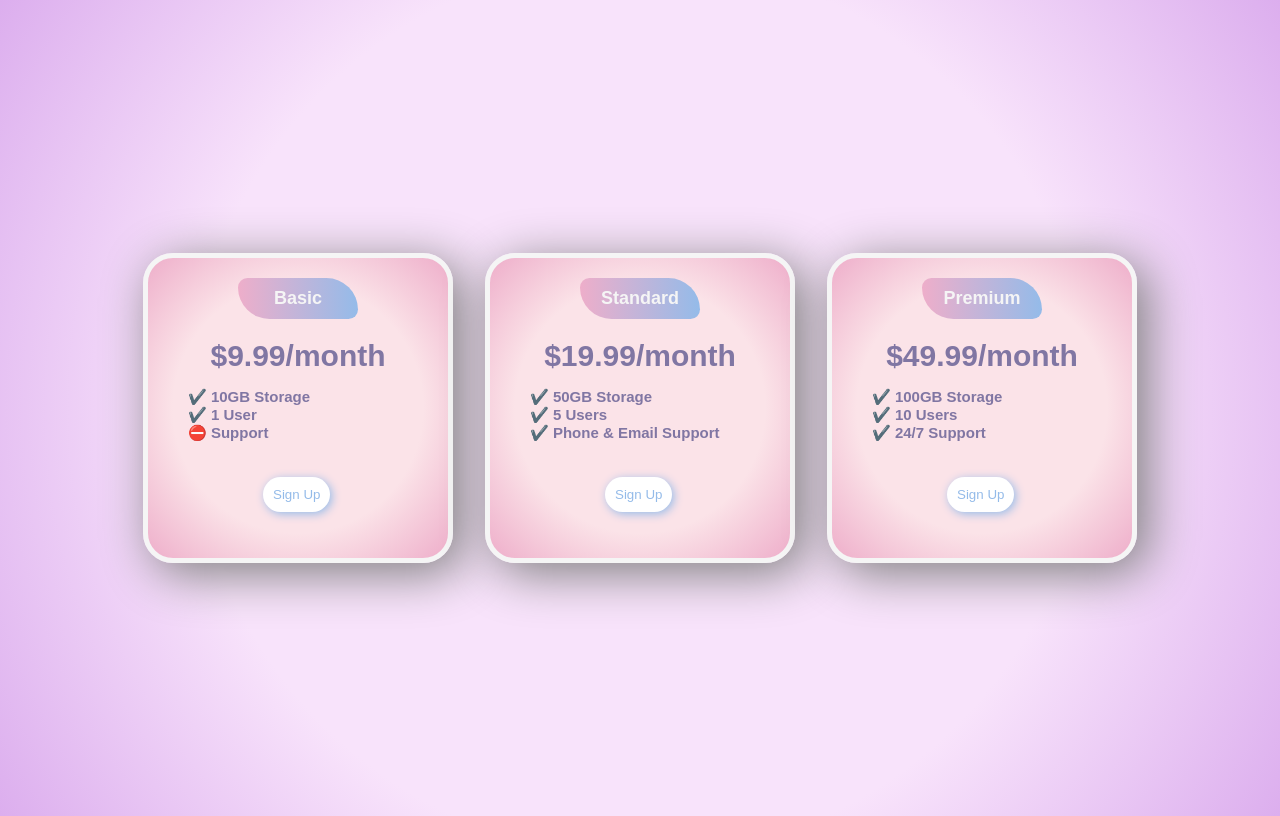
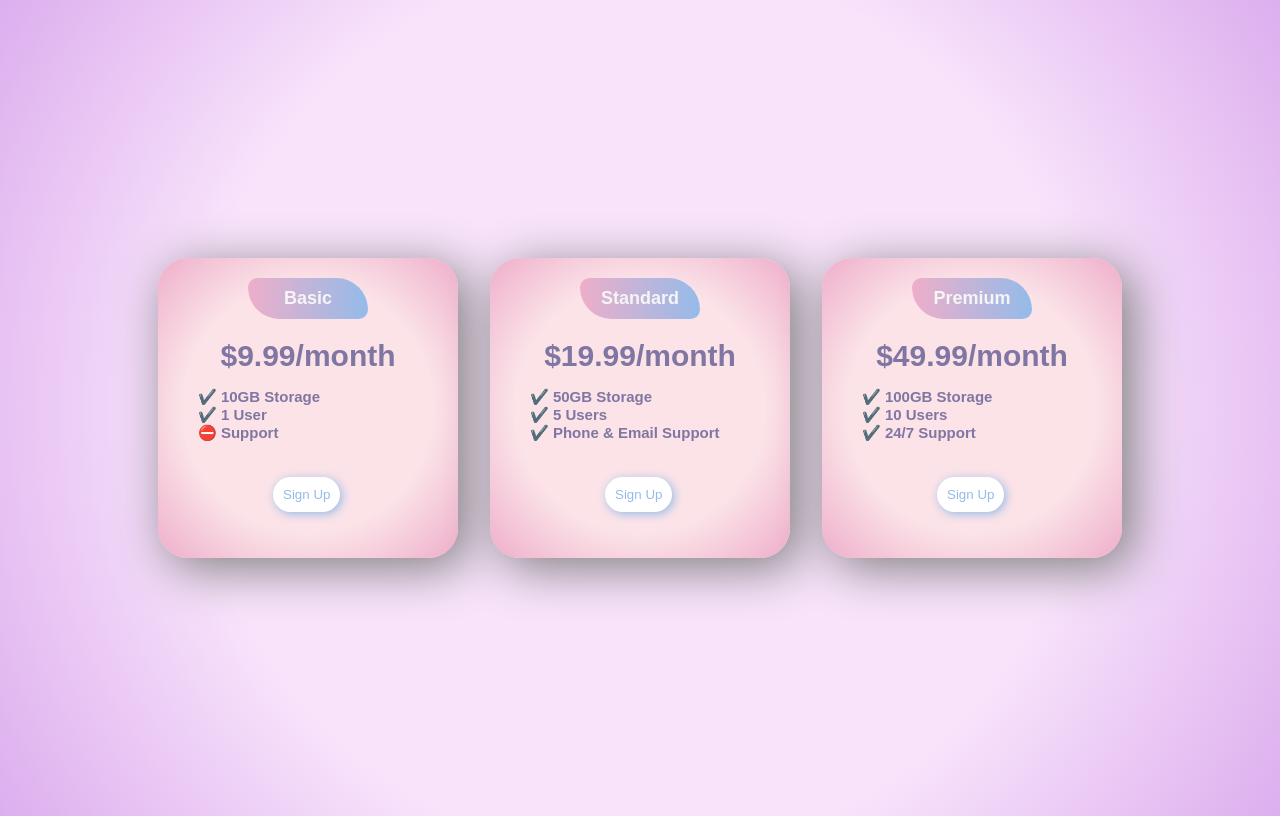
Before and after one commit to rish1310/flexbox-pricing-table, a plain HTML site: page index.html in a window 1280 px wide. Drawn offline with Linux system fonts and the light colour scheme; a web font is replaced by a local one.

Commit message:
Update index.html

```diff
--- a/index.html
+++ b/index.html
@@ -32,7 +32,6 @@
 
     .pricing-plan {
       box-shadow: 10px 10px 50px 1px gray;
-      border: 5px solid whitesmoke;
       background: rgb(251, 227, 232);
       background: radial-gradient(circle, rgba(251, 227, 232, 1) 59%, rgba(238, 174, 202, 1) 100%);
       width: 300px;
```
